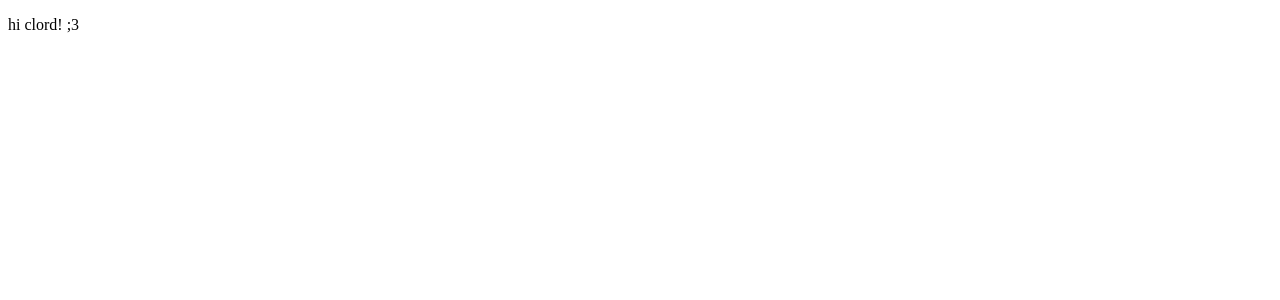
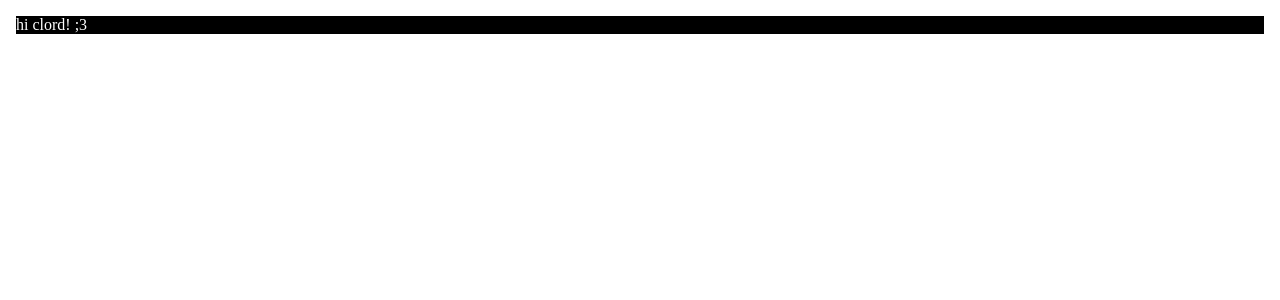
Before and after one commit to vindalyn/2000s_website, a SvelteKit app: page / in a window 1280 px wide. Shown: the top 300 px of the page. Built offline with nearby package versions, Linux system fonts and the light colour scheme.

Commit message:
temporary aesthetic changes v2

```diff
--- a/src/routes/+page.svelte
+++ b/src/routes/+page.svelte
@@ -7,5 +7,7 @@ body{
     color: white;
 }
 </style>
+<body>
+    <p>hi clord! ;3</p>
 
-<p>hi clord! ;3</p>
+</body>
--- a/src/routes/404/+page.svelte
+++ b/src/routes/404/+page.svelte
@@ -4,4 +4,6 @@
         color: white;
     }
 </style>
+<body>
 <p>i'm testing svelte stuff!</p>
+</body>
```
